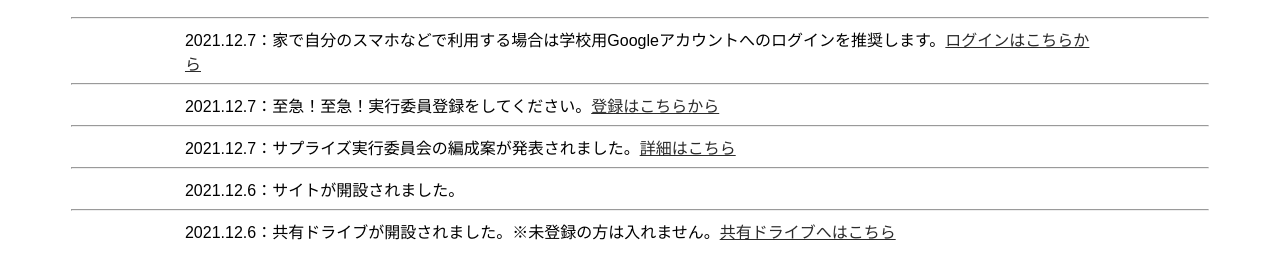
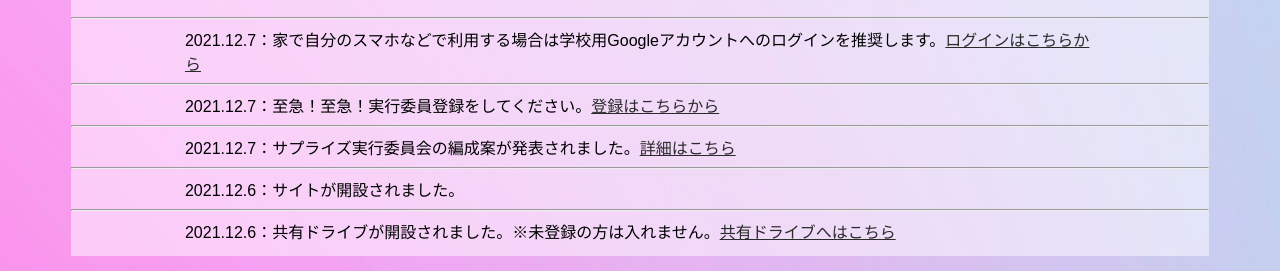
Before and after one commit to Takaoka3nen/top, a plain HTML site: page index.html in a window 1280 px wide. Shown: the part 348-619 px from the top of the page. Drawn offline with Linux system fonts and the light colour scheme; a web font is replaced by a local one.

Commit message:
Update index.css

```diff
--- a/css/index.css
+++ b/css/index.css
@@ -1,6 +1,6 @@
 body{
     background: center;
-    background-image: url(media/b1.jpg);
+    background-image: url(https://github.com/Takaoka3nen/top/blob/main/css/%E3%83%A1%E3%83%87%E3%82%A3%E3%82%A2/b1.jpg?raw=true);
 }
 
 .title{
```
